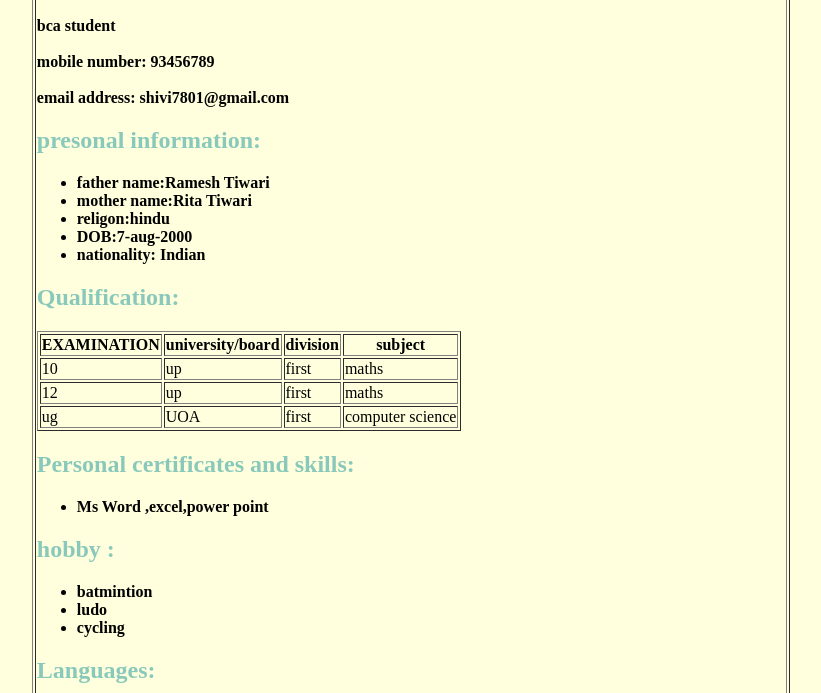
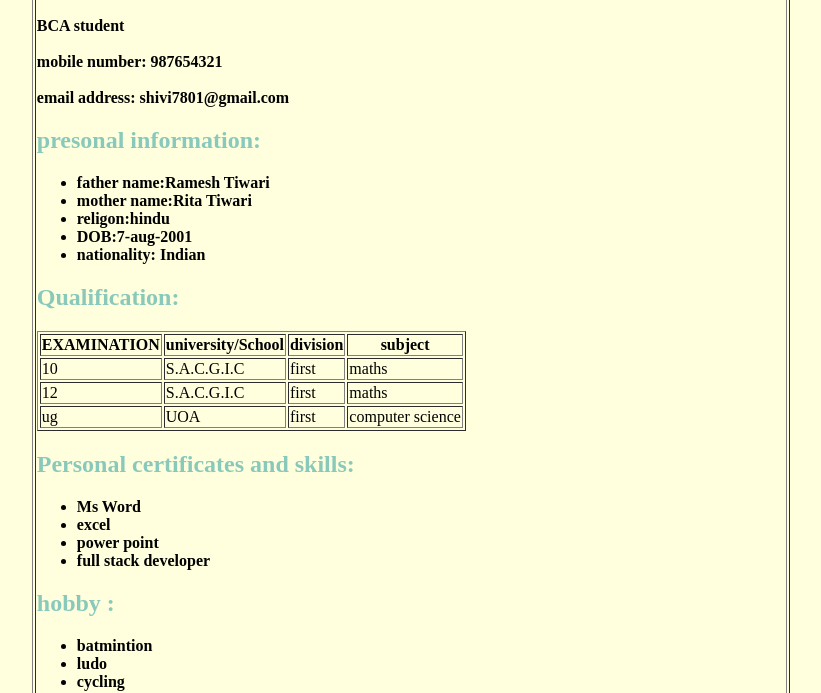
Before and after one commit to Shivangi708/MYCV, a plain HTML site: page cv.html in a window 1280 px wide. Shown: the part 107-800 px from the top of the page, without its empty margins (229-1050 px from the left). Drawn offline with Linux system fonts and the light colour scheme; files that its build step writes are made by us from their sources.

Commit message:
Add files via upload

```diff
--- a/cv.html
+++ b/cv.html
@@ -8,32 +8,32 @@
 <table border="1" align="center" width="60%">
  <tr> <th> <h1> welcome to my resume!</h1> </th> </tr>
  <tr> <th align="left"> <h2> name: shivangi tiwari </h2>
- <b> bca student </b> <br> <br>
- mobile number: 93456789 <br> <br>
+ <b> BCA student </b> <br> <br>
+ mobile number: 987654321 <br> <br>
  email address: shivi7801@gmail.com <br>
  <h2> presonal information: </h2>
  <ul>
  <li> father name:Ramesh Tiwari </li>
  <li> mother name:Rita Tiwari </li>
  <li> religon:hindu </li>
- <li> DOB:7-aug-2000 </li>
+ <li> DOB:7-aug-2001 </li>
 <li> nationality: Indian </li>
 </ul>
 <h2> Qualification: </h2>
-<table border="1"> <tr> <th> EXAMINATION </th> <th> university/board </th> <th>
+<table border="1"> <tr> <th> EXAMINATION </th> <th> university/School </th> <th>
  division </th> <th> subject </th> </tr>
- <tr> <td> 10 </td> <td> up </td> <td> first </td><td> maths</td> </tr>
-<tr> <td> 12 </td> <td> up </td> <td> first </td> <td> maths </td> </tr>
+ <tr> <td> 10 </td> <td> S.A.C.G.I.C </td> <td> first </td><td> maths</td> </tr>
+<tr> <td> 12 </td> <td>  S.A.C.G.I.C  </td> <td> first </td> <td> maths </td> </tr>
 <tr> <td> ug </td> <td> UOA </td> <td> first </td><td> computer science</td> </tr></table>
 
  <h2> Personal certificates and skills: </h2>
  <ul>
  <li>
- Ms Word ,excel,power point </li> </ul>
+ Ms Word </li> <li>excel</li>  <li>power point</li> <li>full stack developer</li> </ul>
  <h2> hobby : </h2><ul> <li>
  batmintion </li> <li>ludo</li> <li> cycling</li> </ul>
  <h2>Languages: </h2>
- <ul> <li> C </li> <li>C++</li> <li> java </li> <li> full stack developer</li>  </ul>
+ <ul> <li> C </li> <li>C++</li> <li> java </li> <li> java script</li>  </ul>
  </th>
  </tr>
 
```
